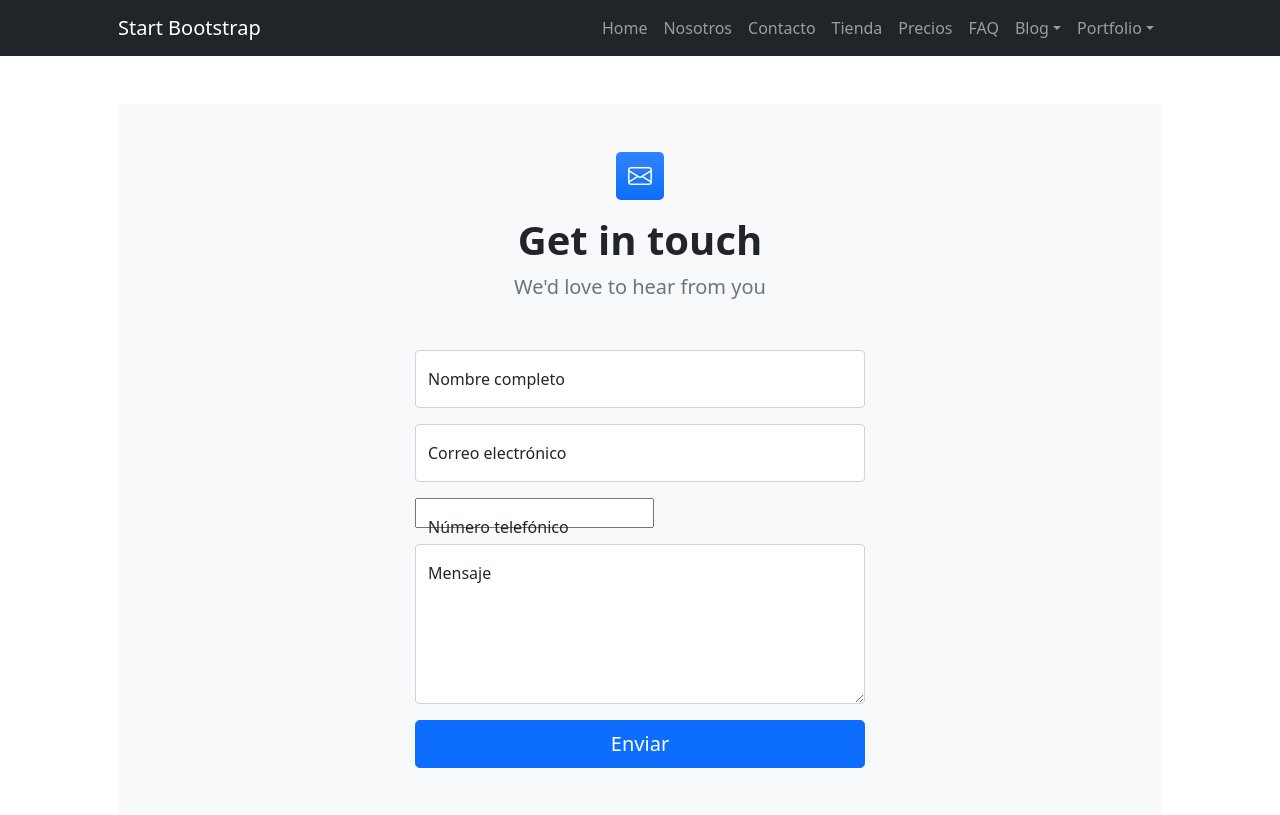
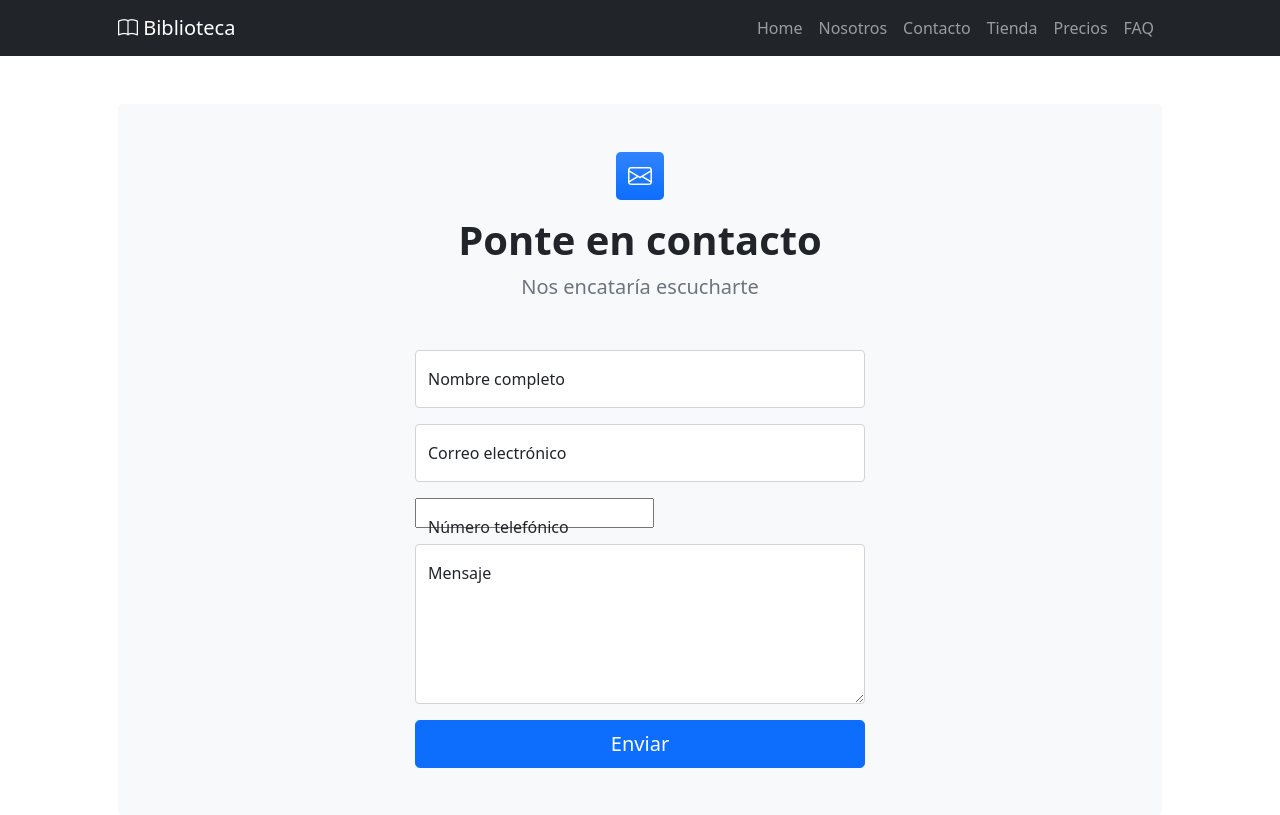
Before and after one commit to Jairgo/Libreria, a Django app: page /contact/ in a window 1280 px wide. Shown: the top 815 px of the page. Run offline with Django 3.2, Linux system fonts and the light colour scheme; some libraries are stand-ins or nearby versions.

Commit message:
Cambios visuales

```diff
--- a/contact/templates/contact/contact.html
+++ b/contact/templates/contact/contact.html
@@ -8,8 +8,8 @@
         <div class="bg-light rounded-3 py-5 px-4 px-md-5 mb-5">
             <div class="text-center mb-5">
                 <div class="feature bg-primary bg-gradient text-white rounded-3 mb-3"><i class="bi bi-envelope"></i></div>
-                <h1 class="fw-bolder">Get in touch</h1>
-                <p class="lead fw-normal text-muted mb-0">We'd love to hear from you</p>
+                <h1 class="fw-bolder">Ponte en contacto</h1>
+                <p class="lead fw-normal text-muted mb-0">Nos encataría escucharte</p>
             </div>
             <div class="row gx-5 justify-content-center">
                 <div class="col-lg-8 col-xl-6">
--- a/core/templates/core/base.html
+++ b/core/templates/core/base.html
@@ -19,7 +19,7 @@
             <!-- Navigation-->
             <nav class="navbar navbar-expand-lg navbar-dark bg-dark">
                 <div class="container px-5">
-                    <a class="navbar-brand" href="{% url 'home' %}">Start Bootstrap</a>
+                    <a class="navbar-brand" href="{% url 'home' %}"><i class="bi bi-book"></i> Biblioteca</a>
                     <button class="navbar-toggler" type="button" data-bs-toggle="collapse" data-bs-target="#navbarSupportedContent" aria-controls="navbarSupportedContent" aria-expanded="false" aria-label="Toggle navigation"><span class="navbar-toggler-icon"></span></button>
                     <div class="collapse navbar-collapse" id="navbarSupportedContent">
                         <ul class="navbar-nav ms-auto mb-2 mb-lg-0">
@@ -29,7 +29,7 @@
                             <li class="nav-item"><a class="nav-link" href="{% url 'store' %}">Tienda</a></li>
                             <li class="nav-item"><a class="nav-link" href="{% url 'pricing' %}">Precios</a></li>
                             <li class="nav-item"><a class="nav-link" href="{% url 'faq' %}">FAQ</a></li>
-                            <li class="nav-item dropdown">
+                            <!-- <li class="nav-item dropdown">
                                 <a class="nav-link dropdown-toggle" id="navbarDropdownBlog" href="#" role="button" data-bs-toggle="dropdown" aria-expanded="false">Blog</a>
                                 <ul class="dropdown-menu dropdown-menu-end" aria-labelledby="navbarDropdownBlog">
                                     <li><a class="dropdown-item" href="{% url 'blog-home' %}">Blog Home</a></li>
@@ -42,7 +42,7 @@
                                     <li><a class="dropdown-item" href="{% url 'portfolio-overview' %}">Portfolio Overview</a></li>
                                     <li><a class="dropdown-item" href="{% url 'portfolio-item' %}">Portfolio Item</a></li>
                                 </ul>
-                            </li>
+                            </li> -->
                         </ul>
                     </div>
                 </div>
--- a/store/templates/store/libro.html
+++ b/store/templates/store/libro.html
@@ -17,7 +17,8 @@
                 </div>
             </div>
             <div class="row gx-5">
-                <div class="col-12"><img class="img-fluid rounded-3 mb-5" src="https://dummyimage.com/1300x700/343a40/6c757d" alt="..." /></div>
+                <!-- https://dummyimage.com/1300x700/343a40/6c757d -->
+                <div class="col-12"><img class="img-fluid rounded-3 mb-5" src="https://picsum.photos/id/367/1300/700" alt="..." /></div>
                 <!-- <div class="col-lg-6"><img class="img-fluid rounded-3 mb-5" src="https://dummyimage.com/600x400/343a40/6c757d" alt="..." /></div>
                 <div class="col-lg-6"><img class="img-fluid rounded-3 mb-5" src="https://dummyimage.com/600x400/343a40/6c757d" alt="..." /></div> -->
             </div>
```
Also changed, not shown: core/templates/core/home.html (+6 -5 lines), store/templates/store/libros.html (+4 -3 lines).
